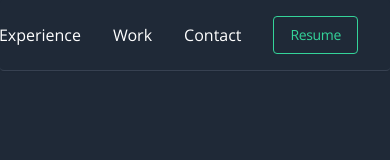
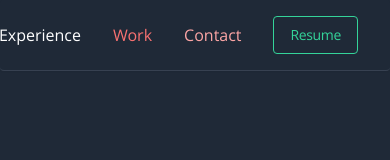
Before and after one commit to mohsenshahbakhsh/portfolio-react-tailwind, a React (Create React App) app: page / in a window 390 px wide. Shown: the top 160 px of the page. Built offline with nearby package versions, Linux system fonts and the light colour scheme.

Commit message:
extend breakpoint tailwind config

```diff
--- a/src/Header.js
+++ b/src/Header.js
@@ -4,7 +4,7 @@ import { HashLink as Link } from "react-router-hash-link";
 import logo from "./assets/images/favicon.ico";
 const Header = () => {
   return (
-    <nav className="rounded shadow-sm border-b border-gray-700 px-8 py-4">
+    <nav className="rounded shadow-sm border-b border-gray-700 px-8 py-4 flex justify-end">
       <ul
         id="nav"
         className="flex flex-row justify-end items-center space-x-8 text-white"
@@ -12,13 +12,13 @@ const Header = () => {
         <li>
           <Link to="#About">About</Link>
         </li>
-        <li>
+        <li className="sm:scale-75">
           <a href="#Experience">Experience</a>
         </li>
-        <li>
+        <li className="xsm:text-red-400">
           <a href="#Work">Work</a>
         </li>
-        <li>
+        <li className="xsm:text-red-300">
           <a href="#Contact">Contact</a>
         </li>
         <li>
--- a/tailwind.config.js
+++ b/tailwind.config.js
@@ -4,7 +4,11 @@ module.exports = {
     fontFamily: {
       OpenSansRegular: ["OpenSansRegular"],
     },
-    extend: {},
+    extend: {
+      screens: {
+        xsm: "280px",
+      },
+    },
   },
   variants: {
     extend: {
```
